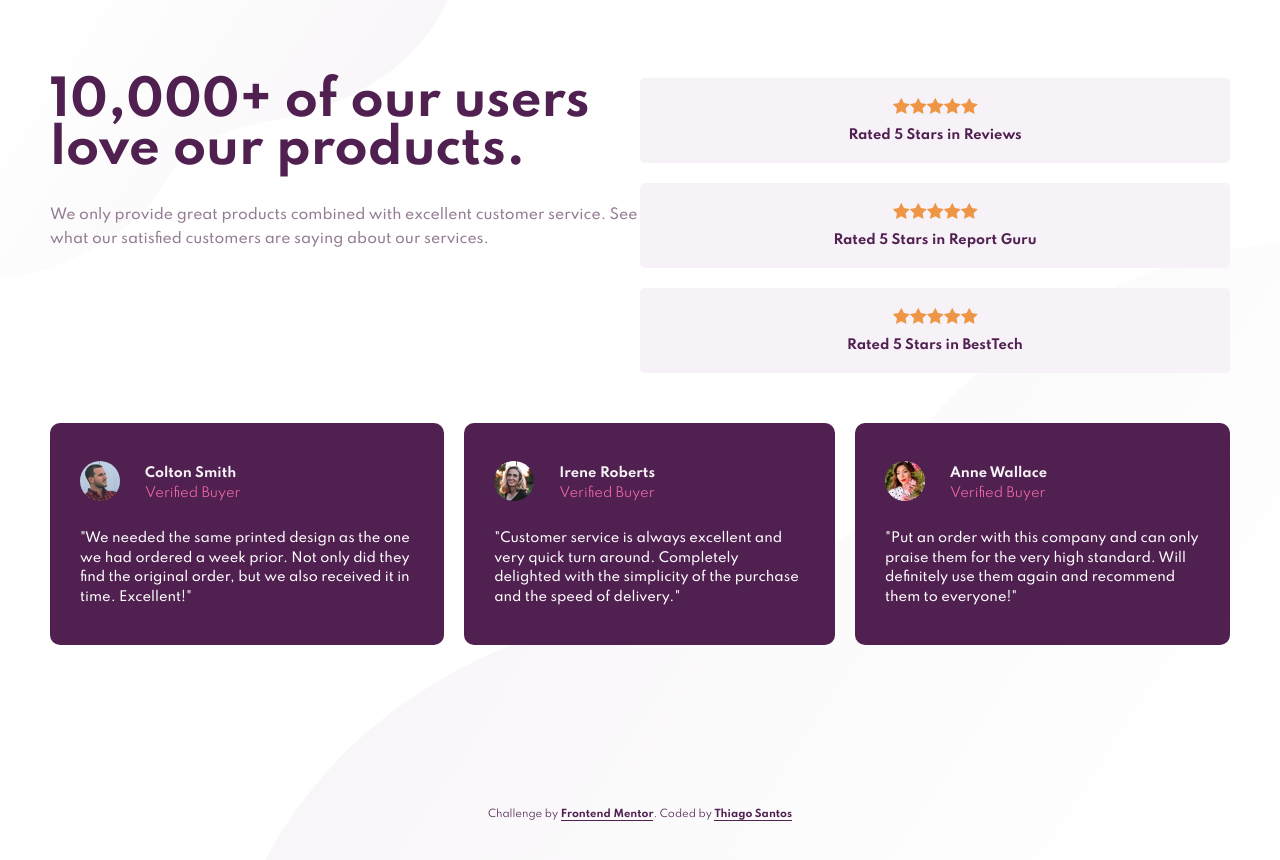
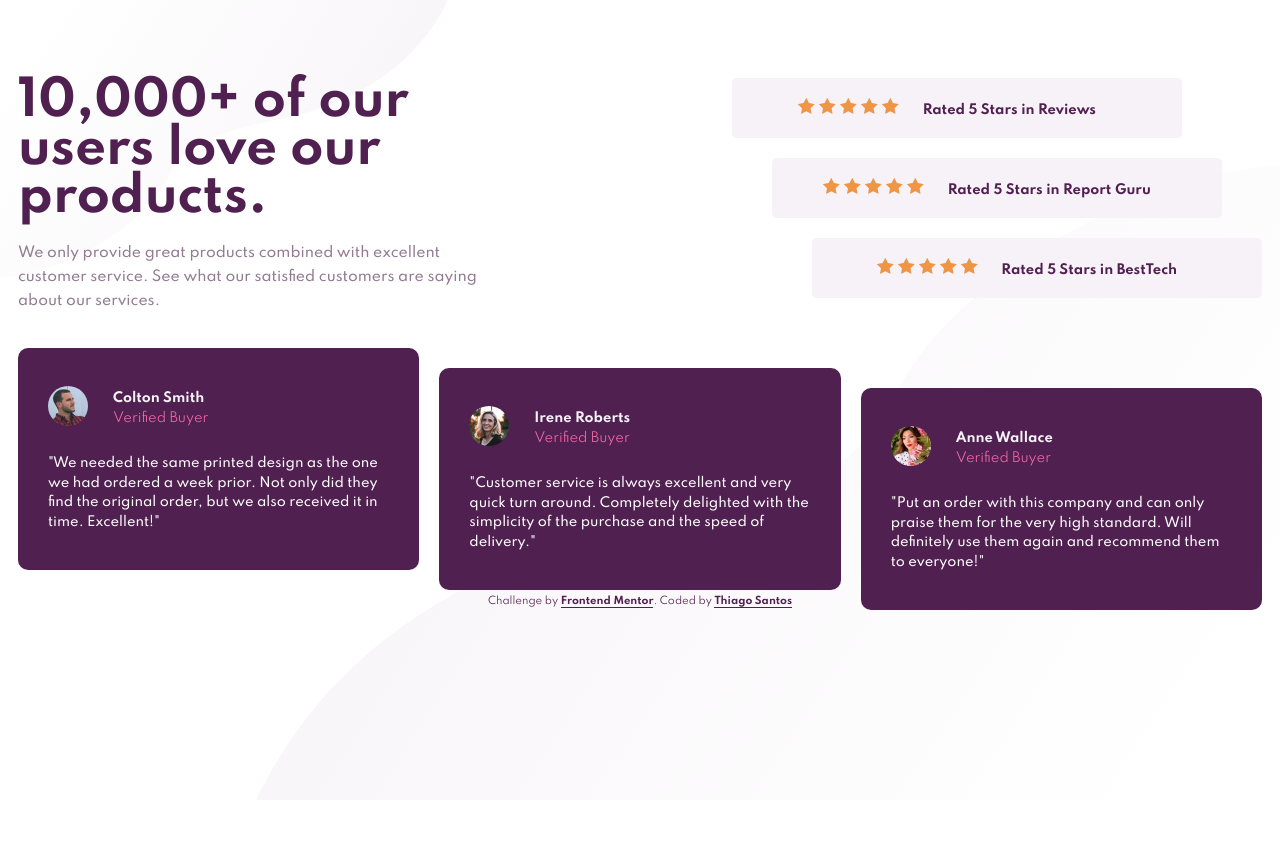
Before and after one commit to thiago-hds/frontend-mentor-solutions, a plain HTML site: page newbie/social-proof-section/index.html in a window 1280 px wide. After the commit the page ends 800 px from the top, so only its background shows below. Drawn offline with Linux system fonts and the light colour scheme.

Commit message:
social proof section: add desktop layout

```diff
--- a/newbie/social-proof-section/index.html
+++ b/newbie/social-proof-section/index.html
@@ -34,16 +34,18 @@
 				</p>
 			</div>
 			<ul class="ratings">
-				<li class="rating-card no-bullets">Rated 5 Stars in Reviews</li>
-				<li class="rating-card no-bullets">
+				<li class="rating-card rating-card--first no-bullets">
+					Rated 5 Stars in Reviews
+				</li>
+				<li class="rating-card rating-card--middle no-bullets">
 					Rated 5 Stars in Report Guru
 				</li>
-				<li class="rating-card no-bullets">
+				<li class="rating-card rating-card--last no-bullets">
 					Rated 5 Stars in BestTech
 				</li>
 			</ul>
 			<ul class="testimonials">
-				<li class="testimonial-card no-bullets">
+				<li class="testimonial-card testimonial-card--first no-bullets">
 					<img
 						class="testimonial-card__image"
 						src="./images/image-colton.jpg"
@@ -58,7 +60,9 @@
 						Excellent!"
 					</blockquote>
 				</li>
-				<li class="testimonial-card no-bullets">
+				<li
+					class="testimonial-card testimonial-card--middle no-bullets"
+				>
 					<img
 						class="testimonial-card__image"
 						src="./images/image-irene.jpg"
@@ -72,7 +76,7 @@
 						the purchase and the speed of delivery."
 					</blockquote>
 				</li>
-				<li class="testimonial-card no-bullets">
+				<li class="testimonial-card testimonial-card--last no-bullets">
 					<img
 						class="testimonial-card__image"
 						src="./images/image-anne.jpg"
--- a/newbie/social-proof-section/styles/style.css
+++ b/newbie/social-proof-section/styles/style.css
@@ -25,62 +25,27 @@ body {
 	margin: 0 auto;
 	font-family: 'Spartan', sans-serif;
 	background-color: var(--background-color);
-	width: 95%;
 	max-width: 60rem;
 	background-image: url('../images/bg-pattern-top-mobile.svg'),
 		url('../images/bg-pattern-bottom-mobile.svg');
-	background-position: top, bottom left;
-	background-size: 100%;
+	background-position: top left, bottom right;
+	background-size: calc(29rem + 20%), 100%;
 	background-repeat: no-repeat;
 }
 
 main {
-	margin: 7.8rem 1.8rem;
+	margin: 0 1.8rem;
 }
 
 .no-bullets {
 	list-style: none;
 }
 
-@media screen and (min-width: 925px) {
-	body {
-		max-width: 100%;
-		height: 100vh;
-
-		background-image: url('../images/bg-pattern-top-desktop.svg'),
-			url('../images/bg-pattern-bottom-desktop.svg');
-		background-position: top left, bottom right;
-		background-size: 35%, 80%;
-	}
-}
-
-/* ---- LAYOUT ---- */
-@media screen and (min-width: 925px) {
-	main {
-		display: grid;
-		grid-template-columns: 1fr 1fr;
-	}
-
-	.header {
-		grid-column: 1 / 2;
-	}
-
-	.ratings {
-		grid-column: 2 / 3;
-	}
-
-	.testimonials {
-		grid-column: 1 / -1;
-		display: flex;
-		gap: 2rem;
-	}
-}
-
 /* ---- COMPONENT STYLES ---- */
 
 /* HEADER */
 .header {
-	margin-bottom: var(--margin-lg);
+	margin: 7.8rem 0 var(--margin-lg);
 	text-align: center;
 }
 
@@ -121,15 +86,20 @@ main {
 
 /* TODO better way to add star svgs? */
 .rating-card::before {
-	content: url(../images/icon-star.svg) url(../images/icon-star.svg)
-		url(../images/icon-star.svg) url(../images/icon-star.svg)
-		url(../images/icon-star.svg);
+	content: '';
 	display: block;
+	height: 16px;
+	width: calc(5 * 17px + 4 * 4px); /* 5 stars + 4 spaces between */
+
+	margin: 0 auto;
+	background-image: url('../images/icon-star.svg');
+	background-size: contain;
+	background-repeat: space;
 	margin-bottom: 1rem;
 }
 /* TESTIMONIALS */
 .testimonials {
-	margin-bottom: 8rem;
+	margin-bottom: 2rem;
 }
 
 .testimonial-card {
@@ -189,26 +159,85 @@ main {
 }
 
 @media screen and (min-width: 925px) {
+	/* ---- GENERAL DESKTOP STYLES ---- */
+	body {
+		max-width: 100%;
+		min-height: 100vh;
+
+		background-image: url('../images/bg-pattern-top-desktop.svg'),
+			url('../images/bg-pattern-bottom-desktop.svg');
+		background-position: top left, bottom right;
+		background-size: 35%, 80%;
+	}
+
+	main {
+		display: grid;
+		grid-template-columns: 1fr 1.5fr;
+		gap: var(--margin-sm);
+	}
+
+	/* ---- HEADER DESKTOP ---- */
+
 	.header {
 		grid-column: 1 / 2;
 		text-align: left;
+		margin-bottom: 0;
 	}
 
 	.header__heading {
 		font-size: 4.8rem;
+		margin-bottom: var(--margin-sm);
 	}
+
+	/* ---- RATINGS DESKTOP ---- */
 
 	.ratings {
 		grid-column: 2 / 3;
+		justify-self: end;
+		margin-top: 7.8rem;
+		padding: 0;
 	}
+
+	.rating-card {
+		width: 45rem;
+		padding: 2rem 4rem 2rem 2rem;
+	}
+
+	.rating-card--first {
+		transform: translateX(-8rem);
+	}
+
+	.rating-card--middle {
+		transform: translateX(-4rem);
+	}
+
+	.rating-card--last {
+		margin: 0;
+	}
+
+	.rating-card::before {
+		display: inline-block;
+		margin: 0 2rem 0 0;
+	}
+
+	/* ---- TESTIMONIALS DESKTOP ---- */
 
 	.testimonials {
 		grid-column: 1 / -1;
-		display: flex;
-		gap: 2rem;
+		display: grid;
+		grid-template-columns: repeat(3, 1fr);
+		gap: var(--margin-sm);
 	}
 
 	.testimonial-card {
 		margin-bottom: 0;
 	}
+
+	.testimonial-card--middle {
+		transform: translateY(2rem);
+	}
+
+	.testimonial-card--last {
+		transform: translateY(4rem);
+	}
 }
```
